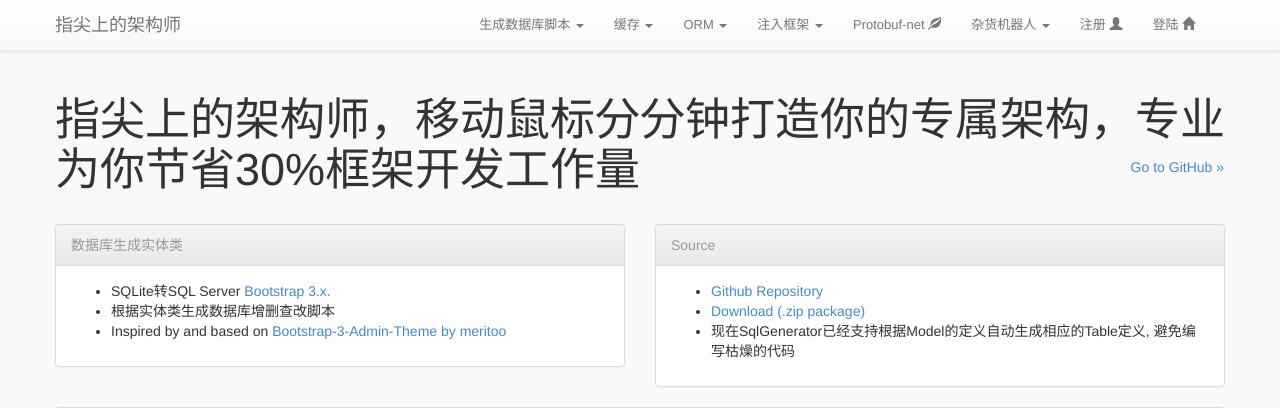
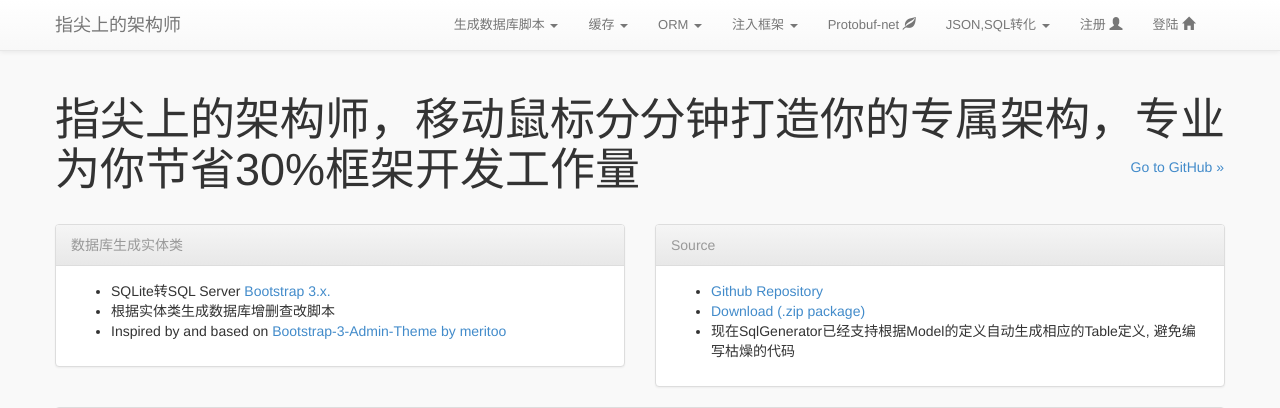
Before and after one commit to tww19861004/MVC-Bootstrap-3-Web-Template-master, an ASP.NET MVC app: page / in a window 1280 px wide. Shown: the top 408 px of the page. Run offline with ASP.NET Core 8 and stand-ins for ASP.NET MVC 5, Linux system fonts and the light colour scheme; the project's own start-up code is not run, and a stand-in starts its controllers and pages; some libraries are stand-ins or nearby versions.

Commit message:
新增JSON SQL互转

```diff
--- a/MvcAdminTemplate/Views/Shared/_Layout.cshtml
+++ b/MvcAdminTemplate/Views/Shared/_Layout.cshtml
@@ -67,10 +67,10 @@
                                 <a href="#">Protobuf-net <i class="glyphicon glyphicon-leaf"></i></a>
                             </li>
                             <li class="dropdown">
-                                <a href="#" class="dropdown-toggle" data-hover="dropdown">杂货机器人 <b class="caret"></b></a>
+                                <a href="#" class="dropdown-toggle" data-hover="dropdown">JSON,SQL转化 <b class="caret"></b></a>
                                 <ul class="dropdown-menu">
-                                    <li><a href="#">在线JSON序列化</a></li>
-                                    <li><a href="#">CSV转table</a></li>
+                                    <li><a href="#">JSON TO SQLite</a></li>
+                                    <li><a href="#">JSON TO MYSQL</a></li>
                                     <li><a href="#">Nancy</a></li>
                                 </ul>
                             </li>
```
